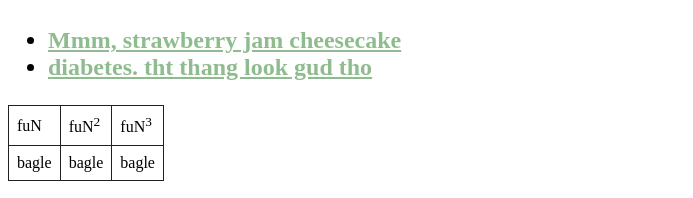
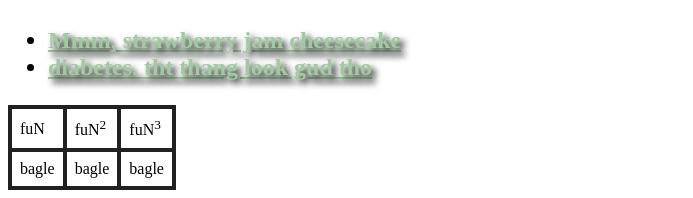
Before and after one commit to nesrAaa/yy, a plain HTML site: page index.html in a window 1280 px wide. Shown: the part 659-857 px from the top of the page, without its empty margins (0-693 px from the left). Drawn offline with Linux system fonts and the light colour scheme.

Commit message:
add textshadow for img-links

```diff
--- a/css/styles.css
+++ b/css/styles.css
@@ -1,3 +1,7 @@
+:root {
+    --text-shadow: 4px 4px 6px #000000;
+}
+
 p {
     font-size: 80px; color: brown; font-weight: bold;
 }
@@ -13,12 +17,14 @@ p {
 
 /* default, hovering, and focus colors for image links */
 .img-links .img {
-    color: darkseagreen;
+    color: rgb(159, 204, 159);
+    text-shadow: var(--text-shadow);
 }
 
 .img-links .img:hover,
 .img-links .img:focus {
     color: magenta;
+    text-shadow: var(--text-shadow)
 }
 
 
@@ -29,5 +35,5 @@ p {
 
 .fun-bagle td {
     padding: 8px;
-    border: 1px solid #212121;
+    border: 4px solid #212121;
 }
```
